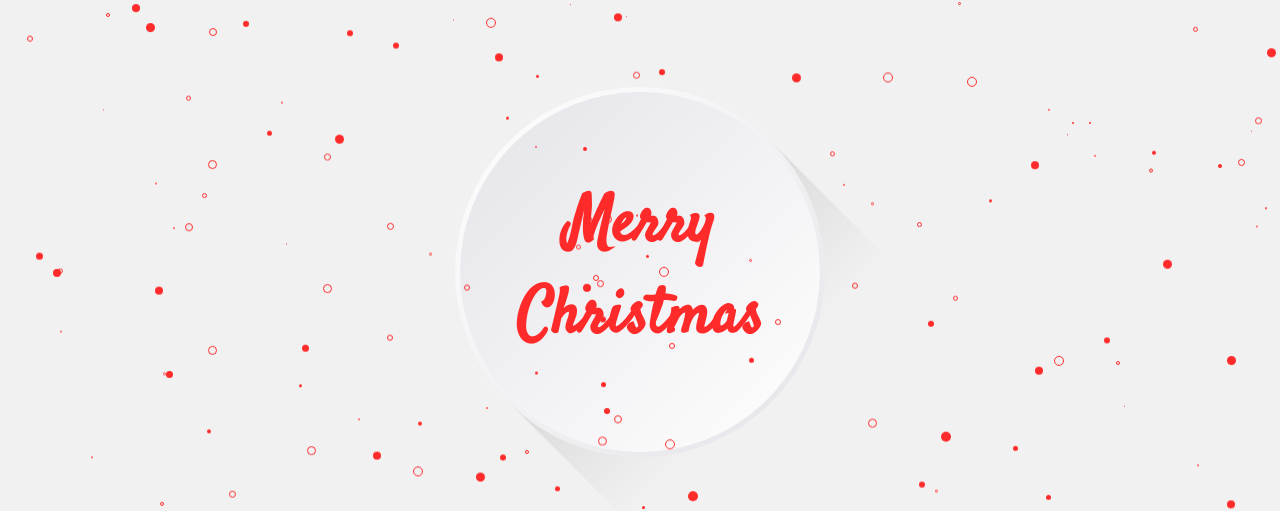
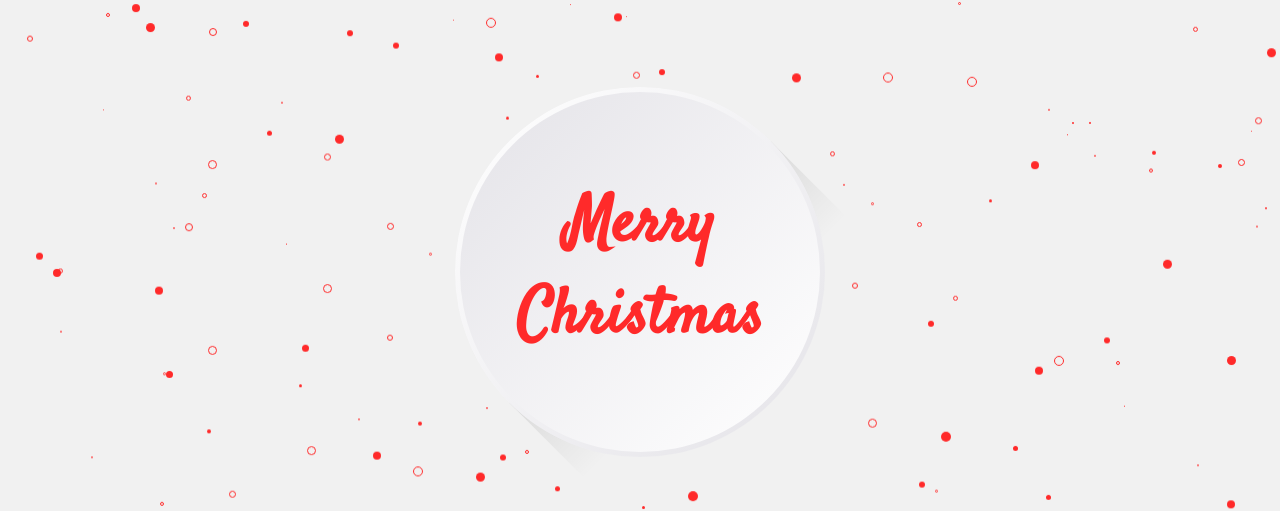
Before and after one commit to MorganJay/Merry-Christmas, a plain HTML site: page index.html in a window 1280 px wide. Shown: the part 128-639 px from the top of the page. Drawn offline with Linux system fonts and the light colour scheme.

Commit message:
fix: freaking shadow!

```diff
--- a/style.css
+++ b/style.css
@@ -21,7 +21,7 @@ main {
 }
 
 .box {
-  position: sticky;
+  position: absolute;
   width: clamp(370px, 5vw, 450px);
   height: clamp(370px, 5vw, 450px);
 }
@@ -31,7 +31,7 @@ main {
   position: absolute;
   top: 0;
   left: 50%;
-  width: 45%;
+  width: 29%;
   height: 100%;
   background: linear-gradient(to right, #000, transparent);
   opacity: 0.1;
@@ -122,7 +122,7 @@ main i:nth-child(even) {
 .stars:nth-child(even) {
   background: #fff;
   border: none;
- box-shadow: 0px 16px 114px 10px rgba(0,0,0,0.75);
--webkit-box-shadow: 0px 16px 114px 10px rgba(0,0,0,0.75);
--moz-box-shadow: 0px 16px 114px 10px rgba(0,0,0,0.75);
+  box-shadow: 0px 16px 114px 10px rgba(0, 0, 0, 0.75);
+  -webkit-box-shadow: 0px 16px 114px 10px rgba(0, 0, 0, 0.75);
+  -moz-box-shadow: 0px 16px 114px 10px rgba(0, 0, 0, 0.75);
 }
```
